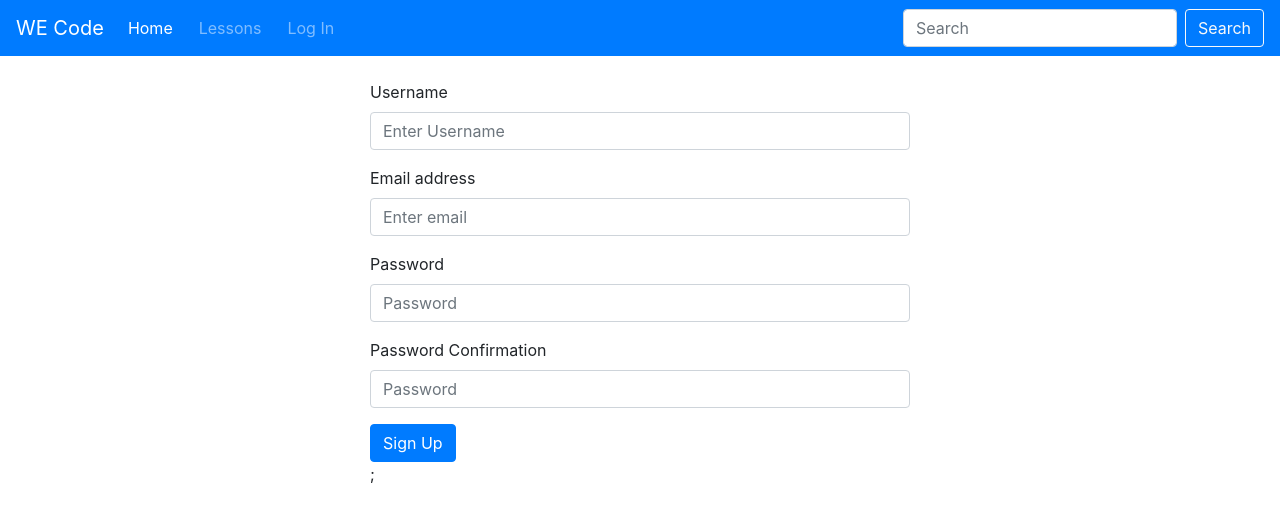
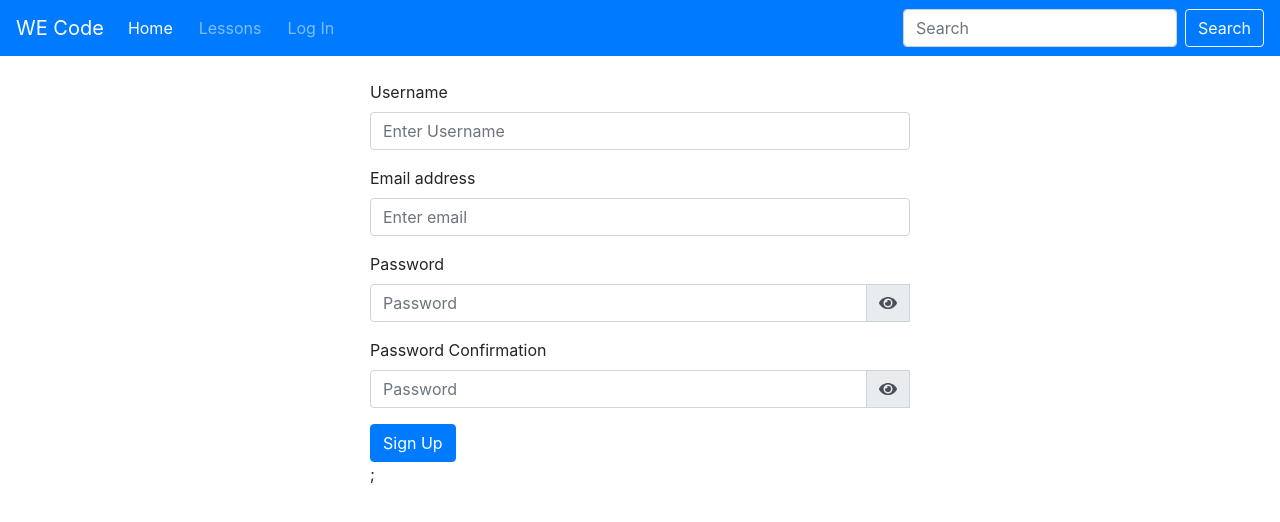
Before and after one commit to GilTorch/react-redux-portfolio-project, a React (Create React App) app in the folder client/: page /signup in a window 1280 px wide. Shown: the top 522 px of the page. Built offline with nearby package versions, Linux system fonts and the light colour scheme.

Commit message:
SignUp section UI finished: eye icon added to view or hide password

```diff
--- a/client/package.json
+++ b/client/package.json
@@ -3,9 +3,14 @@
   "version": "0.1.0",
   "private": true,
   "dependencies": {
+    "@fortawesome/fontawesome-svg-core": "^1.2.17",
+    "@fortawesome/free-solid-svg-icons": "^5.8.1",
+    "@fortawesome/react-fontawesome": "^0.1.4",
     "axios": "^0.18.0",
     "bootstrap": "^4.3.1",
     "formik": "^1.5.2",
+    "i": "^0.3.6",
+    "npm": "^6.9.0",
     "react": "^16.8.6",
     "react-bootstrap": "^1.0.0-beta.8",
     "react-dom": "^16.8.6",
--- a/client/src/App.js
+++ b/client/src/App.js
@@ -1,13 +1,21 @@
+
+
 import React, { Component, Fragment } from 'react';
-import { BrowserRouter as Router, Route, NavLink } from 'react-router-dom'
-import { Nav, Form, FormControl, Button, Navbar } from 'react-bootstrap'
+import { BrowserRouter as Router, Route, NavLink } from 'react-router-dom';
+import { Nav, Form, FormControl, Button, Navbar } from 'react-bootstrap';
+
+import { library } from "@fortawesome/fontawesome-svg-core";
+import { faEye, faEyeSlash } from  "@fortawesome/free-solid-svg-icons";
 
 import Home from './page/Home';
-import Authentication from './page/Authentication'
-import Lessons from './page/Lessons'
-import SignUp from './components/SignUp'
+import Authentication from './page/Authentication';
+import Lessons from './page/Lessons';
+import SignUp from './components/SignUp';
 
 import './App.css';
+
+
+library.add(faEye,faEyeSlash)
 
 class App extends Component {
   render() {
--- a/client/src/components/SignUp.js
+++ b/client/src/components/SignUp.js
@@ -1,128 +1,8 @@
-import React,{ Component } from 'react';
-import { Form, Button, Container, Row, Col,Alert } from 'react-bootstrap'
+import React from 'react';
+import { Form, Button, Container, Row, Col, FormGroup, InputGroup } from 'react-bootstrap'
 import { Formik } from 'formik';
 import * as yup from 'yup';
-
-// class SignUp extends Component{
-
-//     constructor(props){
-//         super(props)
-//         this.state={
-//             payload:{
-//                 username:"",
-//                 email:"",
-//                 password:"",
-//                 passwordConfirmation:"",
-//             },
-//             errors:null,
-//             samePassword:false,
-//             notEqualWarning: null
-//         }
-//     }
-
-//     handleChange=(event)=>{
-//         this.setState({
-//             ...this.state,
-//             payload:{
-//                 ...this.state.payload,
-//                 [event.target.name]: event.target.value
-//             }
-//         },()=>{
-//             const passwordsAreEqual=this.state.payload.password === this.state.payload.passwordConfirmation ;
-//             this.setState({
-//                 samePassword: passwordsAreEqual,
-//                 notEqualWarning: passwordsAreEqual ? null : "Make sure that both passwords are equal."
-//             })
-//         })
-//     }
-
-//     handleSubmit=(event)=>{
-//         event.preventDefault()
-//         if(this.state.samePassword){
-//             fetch("http://localhost:3001/users", {
-//                 method: 'POST',
-//                 headers: {
-//                 'Accept': 'application/json',
-//                 'Content-Type': 'application/json'
-//                 },
-//                 body: JSON.stringify(this.state.payload)
-//             }).then(async (response)=>{
-//                 if(response.ok){
-//                     return response.text()
-//                 }
-//                 const jsonResponse = await response.json();
-//                 return jsonResponse;
-//             })
-//             .then(function(text) {                          // second then()
-//                 console.log('Request successful', text);
-//               })
-
-//         }else{
-//             const passwordsAreEqual=this.state.password === this.state.passwordConfirmation ;
-//             this.setState({
-
-//                 samePassword: passwordsAreEqual,
-//                 notEqualWarning: passwordsAreEqual ? null : "Make sure that both passwords are equal."
-//             })
-//         }
-//     }
-
-//     render(){
-//         const { handleChange,handleSubmit } = this;
-//         const { samePassword,notEqualWarning,errors }=this.state;
-//         const { email,username,password,passwordConfirmation }=this.state.payload;
-
-//         return(
-//             <div>
-                // <Container className="mt-3 mt-4">
-                //     <Row>
-                //         <Col md={{span:6, offset: 3}}>
-                //             <Form onSubmit={ handleSubmit}>
-                //                 { errors ?
-                //                     <Alert variant="danger">
-                //                         { notEqualWarning }
-                //                     </Alert>
-                //                     :
-                //                     ""
-                //                 }
-                //                 <Form.Group controlId="formBasicEmail">
-                //                     <Form.Label>Email address</Form.Label>
-                //                     <Form.Control type="email" name="email" onChange={ handleChange} placeholder="Enter email" value={ email } />
-                //                     <Form.Text className="text-muted">
-                //                     </Form.Text>
-                //                 </Form.Group>
-                //                 <Form.Group controlId="formBasicUsername">
-                //                     <Form.Label>Username</Form.Label>
-                //                     <Form.Control type="text" name="username" onChange={ handleChange } placeholder="Enter text" value={ username } />
-                //                     <Form.Text className="text-muted">
-                //                     </Form.Text>
-                //                 </Form.Group>
-                //                 <Form.Group controlId="formBasicPassword">
-                //                     <Form.Label>Password</Form.Label>
-                //                     <Form.Control type="password" name="password" value={ password } onChange={ handleChange } placeholder="Password" />
-                //                 </Form.Group>
-                //                 <Form.Group controlId="formBasicPassword">
-                //                     <Form.Label>Password Confirmation</Form.Label>
-                //                     <Form.Control type="password" name="passwordConfirmation" value={ passwordConfirmation } onChange={ handleChange } placeholder="Password" />
-                //                 </Form.Group>
-                //                     {!samePassword && notEqualWarning ?
-                //                         <Alert variant="danger">
-                //                             { this.state.notEqualWarning }
-                //                         </Alert>
-                //                         :""
-                //                     }
-                //                 <Button variant="primary" type="submit">
-                //                     Sign Up
-                //                 </Button>
-                //             </Form>;
-                //         </Col>
-                //     </Row>
-                // </Container>
-//             </div>
-//         )
-//     }
-// }
-
+import { FontAwesomeIcon } from  "@fortawesome/react-fontawesome";
 
 const schema = yup.object({
   username: yup.string().required("Username is required"),
@@ -132,11 +12,58 @@ const schema = yup.object({
   .oneOf([yup.ref('password'), null], 'Passwords must match')
 });
 
-const SignUp=()=> {
+class SignUp extends React.Component{
+
+  state={
+    password:{
+      type:"password",
+      hidden: true,
+      visibleIcon:"eye"
+    },
+    passwordConfirmation:{
+      type:"password",
+      hidden: true,
+      visibleIcon:"eye"
+    }
+  }
+
+  handlePasswordVisibleState=(passwordField)=>{
+    const hidden = !this.state[passwordField].hidden;
+    this.setState({
+        [passwordField]:{
+          type: hidden ? "password" : "text",
+          hidden,
+          visibleIcon: hidden ? "eye" : "eye-slash"
+        }
+    })
+  }
+
+  render(){
+    const { password,passwordConfirmation }=this.state;
+
     return (
       <Formik
         validationSchema={schema}
-      onSubmit={console.log("Submitting...")}
+        onSubmit={(values, { setSubmitting })=>{
+            fetch("http://localhost:3001/users", {
+              method: 'POST',
+              headers: {
+              'Accept': 'application/json',
+              'Content-Type': 'application/json'
+              },
+              body: JSON.stringify(values)
+          }).then(async (response)=>{
+              setSubmitting(false)
+              if(response.ok){
+                  return response.text()
+              }
+              const jsonResponse = await response.json();
+              return jsonResponse;
+          })
+          .then(function(text) {                          // second then()
+              console.log('Request successful', text);
+            })
+        }}
         initialValues={{
           email: '',
           username: '',
@@ -152,6 +79,7 @@ const SignUp=()=> {
           touched,
           isValid,
           errors,
+          isSubmitting
         }) => (
           <Container className="mt-3 mt-4">
           <Row>
@@ -193,8 +121,9 @@ const SignUp=()=> {
                       </Form.Group>
                       <Form.Group controlId="formBasicPassword">
                           <Form.Label>Password</Form.Label>
+                          <InputGroup>
                             <Form.Control
-                          type="password"
+                              type={password.type}
                               name="password"
                               value={ values.password }
                               onBlur={ handleBlur }
@@ -203,13 +132,18 @@ const SignUp=()=> {
                               isInvalid={!!errors.password}
                               isValid={ errors.password === undefined && touched.password }
                             />
+                            <InputGroup.Append>
+                              <InputGroup.Text onClick={()=>this.handlePasswordVisibleState("password")}><FontAwesomeIcon icon={password.visibleIcon}/></InputGroup.Text>
+                            </InputGroup.Append>
                             <Form.Control.Feedback type="invalid">
                                 {errors.password}
                             </Form.Control.Feedback>
+                          </InputGroup>
                       </Form.Group>
                       <Form.Group controlId="formBasicPassword">
                           <Form.Label>Password Confirmation</Form.Label>
-                        <Form.Control type="password"
+                          <InputGroup>
+                            <Form.Control type={passwordConfirmation.type}
                               name="passwordConfirmation"
                               value={ values.passwordConfirmation }
                               onChange={ handleChange }
@@ -217,11 +151,15 @@ const SignUp=()=> {
                               isInvalid={!!errors.passwordConfirmation}
                               isValid={ errors.passwordConfirmation === undefined && touched.passwordConfirmation }
                             />
+                            <InputGroup.Append>
+                              <InputGroup.Text onClick={()=>this.handlePasswordVisibleState("passwordConfirmation")}><FontAwesomeIcon icon={passwordConfirmation.visibleIcon}/></InputGroup.Text>
+                            </InputGroup.Append>
                             <Form.Control.Feedback type="invalid">
                                 {errors.passwordConfirmation}
                             </Form.Control.Feedback>
+                          </InputGroup>
                       </Form.Group>
-                    <Button variant="primary" type="submit">
+                      <Button variant="primary" type="submit" disabled={ isSubmitting }>
                           Sign Up
                       </Button>
                   </Form>;
@@ -230,7 +168,8 @@ const SignUp=()=> {
       </Container>
         )}
       </Formik>
-  );
+    )
+  }
 }
 
 
--- a/client/src/page/Home.js
+++ b/client/src/page/Home.js
@@ -1,14 +1,9 @@
 import React, { Component } from 'react';
 
 class Home extends Component{
-
-    constructor(props){
-        super(props)
-    }
-
     render(){
         return(
-            <div class="Home">
+            <div className="Home">
                 Hello It's React Baby!!
             </div>
         )
```
Also changed, not shown: 1 other file (tests, documents, lock files or other folders). Lines whose indentation alone changed are shown as unchanged.
